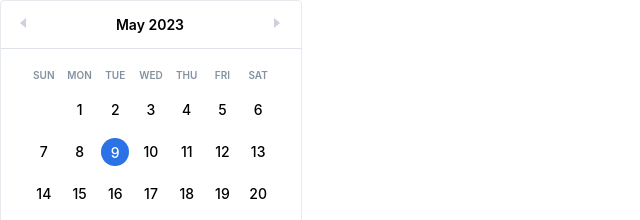
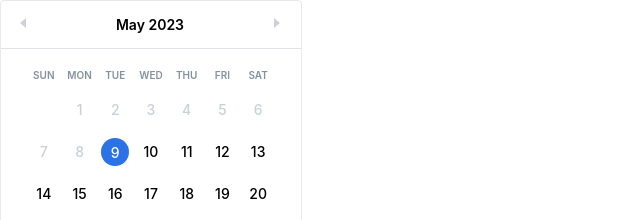
Before and after one commit to jananadiw/datetime-selector, a React (Create React App) app: page / in a window 1280 px wide. Shown: the top 220 px of the page, without its empty margins (0-640 px from the left). Built offline with nearby package versions, Linux system fonts and the light colour scheme.

Commit message:
improvement: Disable dates before current date

```diff
--- a/src/components/Calendar.tsx
+++ b/src/components/Calendar.tsx
@@ -1,5 +1,5 @@
-import React from 'react';
-import { startOfMonth, endOfMonth, differenceInDays, sub, add, format, setDate } from 'date-fns';
+import React, { useState } from 'react';
+import * as dateFns from 'date-fns';
 import '../styles/calendar.scss';
 import '../styles/cell.scss';
 import { Cell } from '../components/Cell';
@@ -14,16 +14,21 @@ type CalendarProps = {
 
 export const Calendar = (props: CalendarProps) => {
   const { value = new Date(), onChange } = props;
-  const startDate = startOfMonth(value);
-  const endDate = endOfMonth(value);
-  const numDays = differenceInDays(endDate, startDate) + 1;
+  const startDate = dateFns.startOfMonth(value);
+  const endDate = dateFns.endOfMonth(value);
+  const numDays = dateFns.differenceInDays(endDate, startDate) + 1;
   const prefixDays = startDate.getDay(); // get the starting day of the month
-  const prevMonth = () => onChange && onChange(sub(value, { months: 1 }));
-  const nextMonth = () => onChange && onChange(add(value, { months: 1 }));
+  const prevMonth = () => onChange && onChange(dateFns.sub(value, { months: 1 }));
+  const nextMonth = () => onChange && onChange(dateFns.add(value, { months: 1 }));
+  const today = new Date();
 
   const handleClickDate = (index: number) => {
-    const date = setDate(value, index);
+    const date = dateFns.setDate(value, index);
     onChange && onChange(date);
+  };
+
+  const isBeforeToday = (date: Date) => {
+    return dateFns.isBefore(date, dateFns.startOfDay(today));
   };
 
   return (
@@ -32,7 +37,7 @@ export const Calendar = (props: CalendarProps) => {
         <div className='calendar__header__navigation' onClick={prevMonth}>
           <img src={calender_back_icon}></img>
         </div>
-        <div className='calendar__header__middle'>{format(value, 'LLLL yyyy')}</div>
+        <div className='calendar__header__middle'>{dateFns.format(value, 'LLLL yyyy')}</div>
         <div className='calendar__header__navigation' onClick={nextMonth}>
           <img src={calender_Forward_icon}></img>
         </div>
@@ -50,13 +55,13 @@ export const Calendar = (props: CalendarProps) => {
         {Array.from({ length: numDays }).map((_, index) => {
           const date = index + 1;
           const isSelectedDate = date === value.getDate();
-
+          const isDisabled = isBeforeToday(dateFns.setDate(value, date));
           return (
             <Cell
               isActive={isSelectedDate}
-              className='cell'
+              className={`cell ${isDisabled ? 'cell__disabled' : ''}`}
               key={date}
-              onClick={() => handleClickDate(date)}
+              onClick={isDisabled ? undefined : () => handleClickDate(date)}
             >
               {date}
             </Cell>
--- a/src/components/Cell.tsx
+++ b/src/components/Cell.tsx
@@ -1,5 +1,4 @@
 import React from 'react';
-// import '../styles/calendar.scss';
 import '../styles/cell.scss';
 
 interface Props extends React.PropsWithChildren {
@@ -9,7 +8,8 @@ interface Props extends React.PropsWithChildren {
 }
 
 export const Cell: React.FC<Props> = ({ className, isActive = false, children, onClick }) => {
-  const activeClass = isActive ? '__selected' : '';
+  const activeClass = isActive ? 'cell__selected' : '';
+  console.log('active class', activeClass);
   return (
     <div onClick={isActive ? undefined : onClick} className={`${className}${activeClass}`}>
       {children}
--- a/src/styles/_colors.scss
+++ b/src/styles/_colors.scss
@@ -9,3 +9,4 @@ $border-color-3: #dfe4ee;
 $font-color-dark: #3a495f;
 $font-clock: #354052;
 $font-week-day-color: #84919e;
+$font-disable-color: #c7d1d8;
--- a/src/styles/cell.scss
+++ b/src/styles/cell.scss
@@ -44,5 +44,23 @@
     font-size: 14px;
     justify-content: center;
     align-items: center;
+    padding: 0px;
+
+    &:hover {
+      color: $base-color;
+    }
+  }
+
+  &__disabled {
+    color: $font-disable-color;
+    cursor: default;
+
+    &:hover {
+      color: $font-disable-color;
+      border: none;
+      cursor: default;
+      margin: 3px 4px;
+      padding: 3px 6px 5px;
+    }
   }
 }
```
